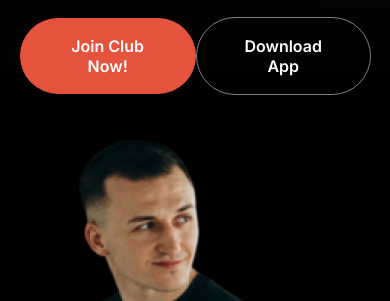
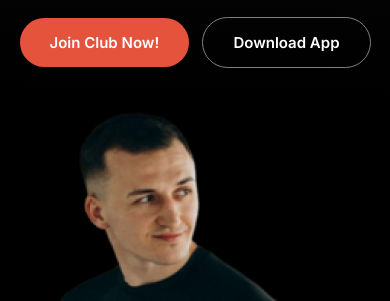
Before and after one commit to devmilon923/fitness, a plain HTML site: page index.html in a window 390 px wide. Shown: the part 486-787 px from the top of the page. Drawn offline with Linux system fonts and the light colour scheme; a web font is replaced by a local one.

Commit message:
add some changes

```diff
--- a/styles/style.css
+++ b/styles/style.css
@@ -587,8 +587,8 @@ hr {
   }
   .btn-list > .btn-main,
   .btn-main-outline {
-    padding: 18px 32px;
-    font-size: 1rem;
+    padding: 15px 30px;
+    font-size: 15px;
   }
   .hero-content {
     width: 100%;
@@ -642,8 +642,7 @@ hr {
     width: 100%;
   }
 
-
-  .our-team-section{
+  .our-team-section {
     padding: 0;
   }
   .team-container {
```
